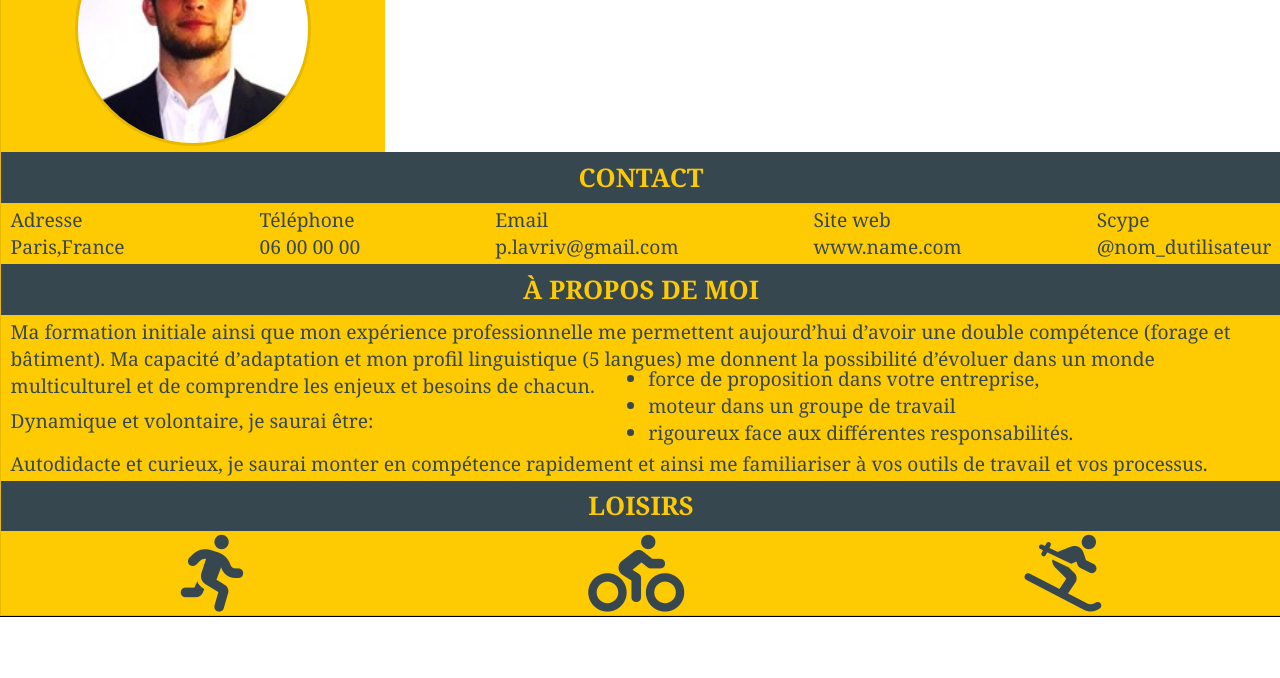
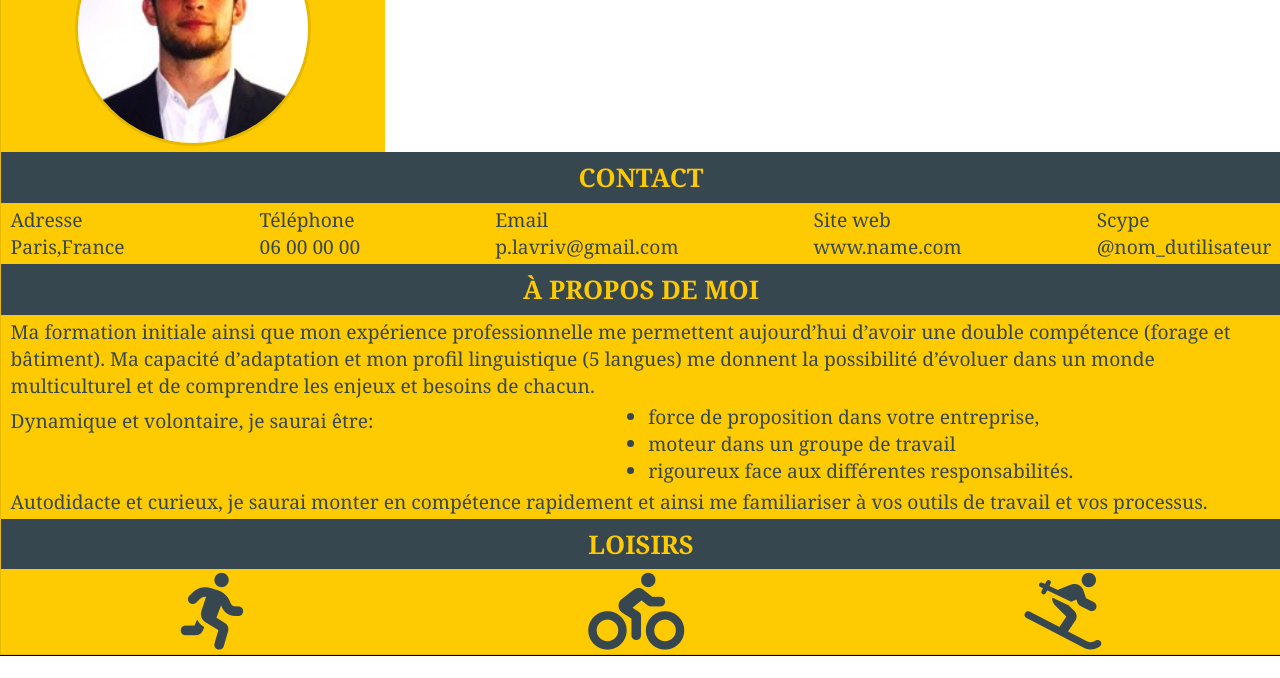
Before and after one commit to plavriv/plavriv.github.io, a plain HTML site: page index.html in a window 1280 px wide. Shown: the part 109-787 px from the top of the page. Drawn offline with Linux system fonts and the light colour scheme.

Commit message:
add style to li

```diff
--- a/petite_resolution.css
+++ b/petite_resolution.css
@@ -26,6 +26,9 @@
         display: flex;
         flex-wrap: wrap;
         justify-content: space-between;
+    }
+    #section1 ul{
+        margin: 0 auto;
     }
     .svg {
         width: 100%;
```
